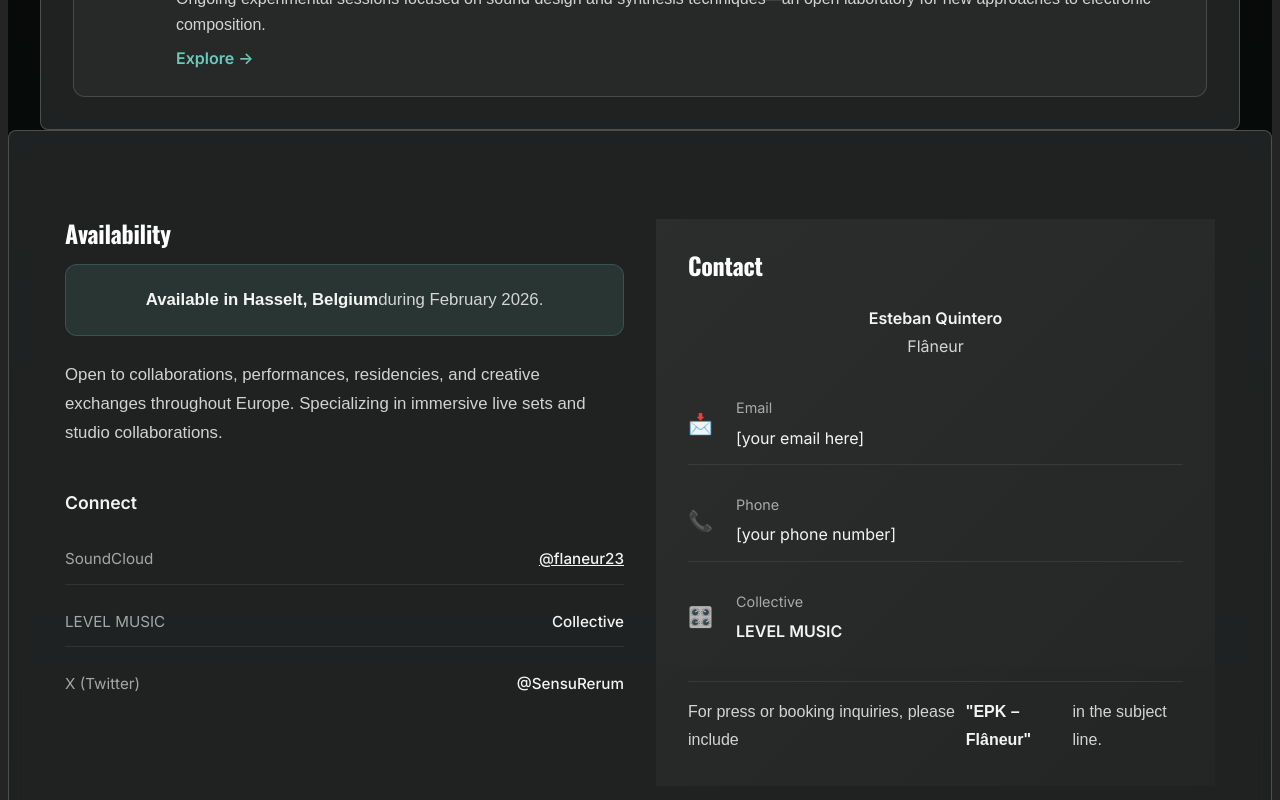
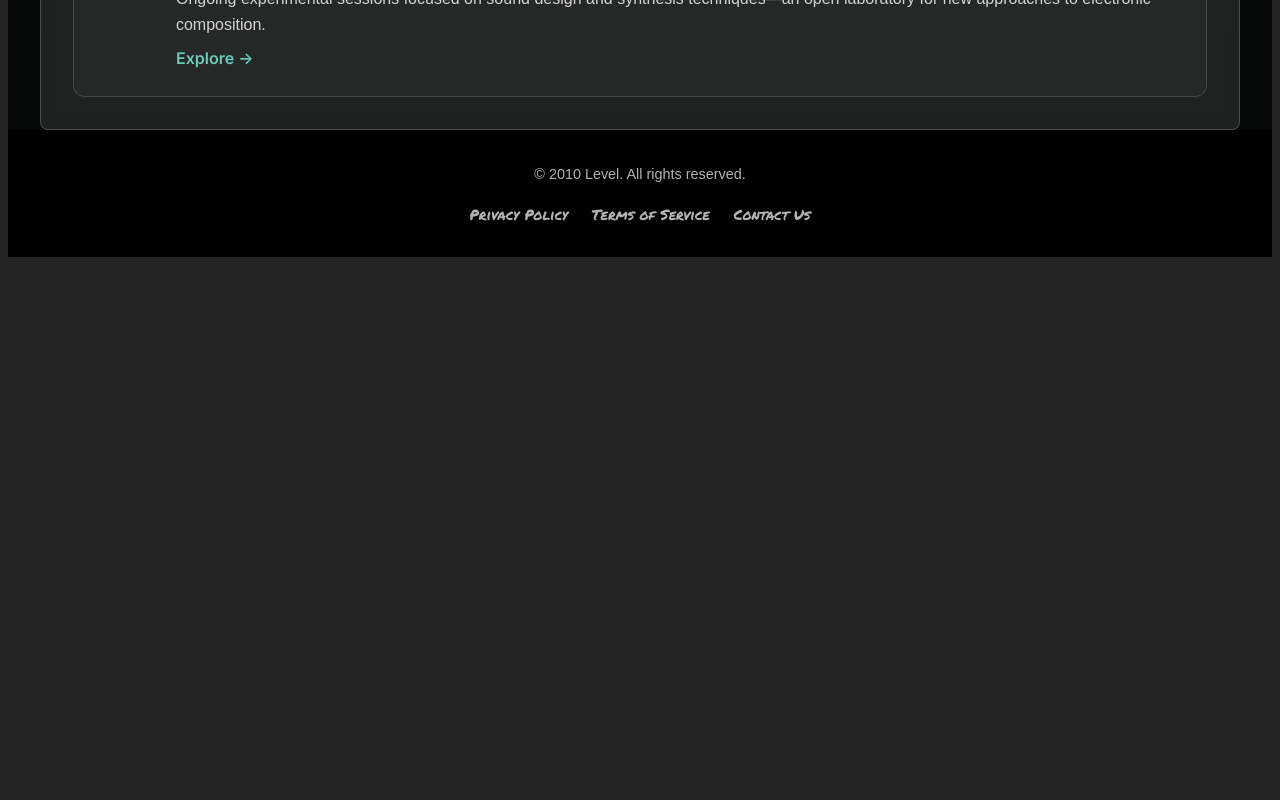
Before and after one commit to Multydelivery/level, a React (Vite) app: page /about in a window 1280 px wide. Shown: the part 3040-3840 px from the top of the page. After the commit the page ends 3305 px from the top, so only its background shows below. Built offline with nearby package versions, Linux system fonts and the light colour scheme.

Commit message:
Update About page

```diff
--- a/src/Pages/About.jsx
+++ b/src/Pages/About.jsx
@@ -244,89 +244,7 @@ const About = () => {
           </div>
         </section>
 
-        {/* AVAILABILITY + CONTACT */}
-        <section id="contact" className="section section--mist">
-          <div className="container">
-            <div className="grid two">
-              <div className="availability">
-                <h2 className="section__title">Availability</h2>
-                <div className="availability__content">
-                  <p className="availability__notice">
-                    <strong>Available in Hasselt, Belgium</strong> during February 2026.
-                  </p>
-                  <p>
-                    Open to collaborations, performances, residencies, and creative exchanges
-                    throughout Europe. Specializing in immersive live sets and studio collaborations.
-                  </p>
 
-                  <div className="platforms-section">
-                    <h3 className="mini-title">Connect</h3>
-                    <ul className="platforms">
-                      <li className="platform">
-                        <span className="platform__name">SoundCloud</span>
-                        <a
-                          href="https://soundcloud.com/flaneur23"
-                          target="_blank"
-                          rel="noopener noreferrer"
-                        >
-                          @flaneur23
-                        </a>
-                      </li>
-                      <li className="platform">
-                        <span className="platform__name">LEVEL MUSIC</span>
-                        <span className="platform__value">Collective</span>
-                      </li>
-                      <li className="platform">
-                        <span className="platform__name">X (Twitter)</span>
-                        <span className="platform__value">@SensuRerum</span>
-                      </li>
-                    </ul>
-                  </div>
-                </div>
-              </div>
-
-              <div className="card card--contact">
-                <h2 className="section__title">Contact</h2>
-                <div className="contact__content">
-                  <div className="contact__identity">
-                    <p className="contact__name">
-                      <strong>Esteban Quintero</strong>
-                    </p>
-                    <p className="contact__alias">Flâneur</p>
-                  </div>
-
-                  <div className="contact__details">
-                    <div className="contact__item">
-                      <span className="contact__icon">📩</span>
-                      <div className="contact__info">
-                        <span className="contact__label">Email</span>
-                        <span className="contact__value">[your email here]</span>
-                      </div>
-                    </div>
-                    <div className="contact__item">
-                      <span className="contact__icon">📞</span>
-                      <div className="contact__info">
-                        <span className="contact__label">Phone</span>
-                        <span className="contact__value">[your phone number]</span>
-                      </div>
-                    </div>
-                    <div className="contact__item">
-                      <span className="contact__icon">🎛️</span>
-                      <div className="contact__info">
-                        <span className="contact__label">Collective</span>
-                        <span className="contact__value"><strong>LEVEL MUSIC</strong></span>
-                      </div>
-                    </div>
-                  </div>
-
-                  <p className="contact__note">
-                    For press or booking inquiries, please include <strong>"EPK – Flâneur"</strong> in the subject line.
-                  </p>
-                </div>
-              </div>
-            </div>
-          </div>
-        </section>
       </main>
 
       <Footer />
```
